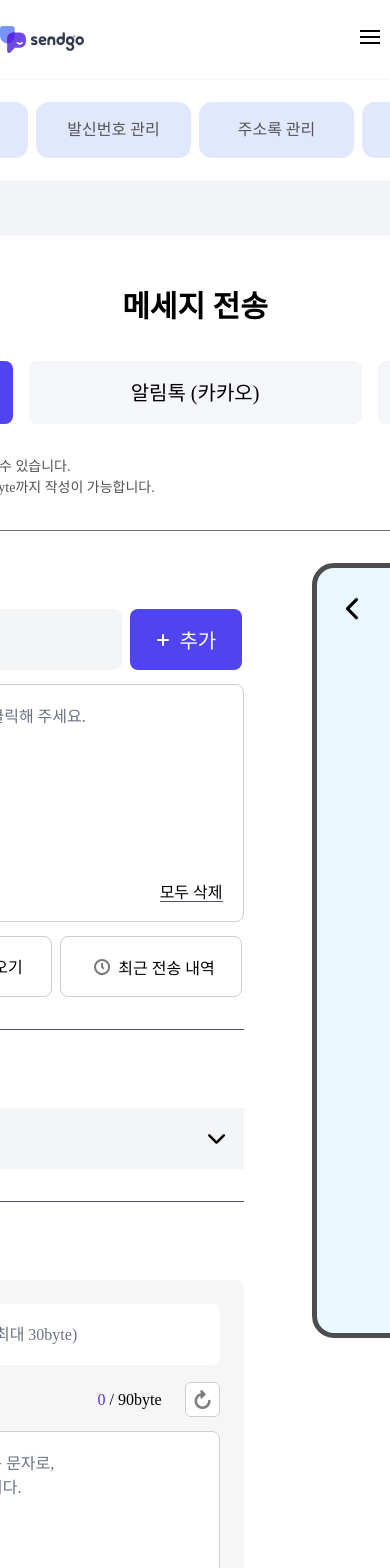
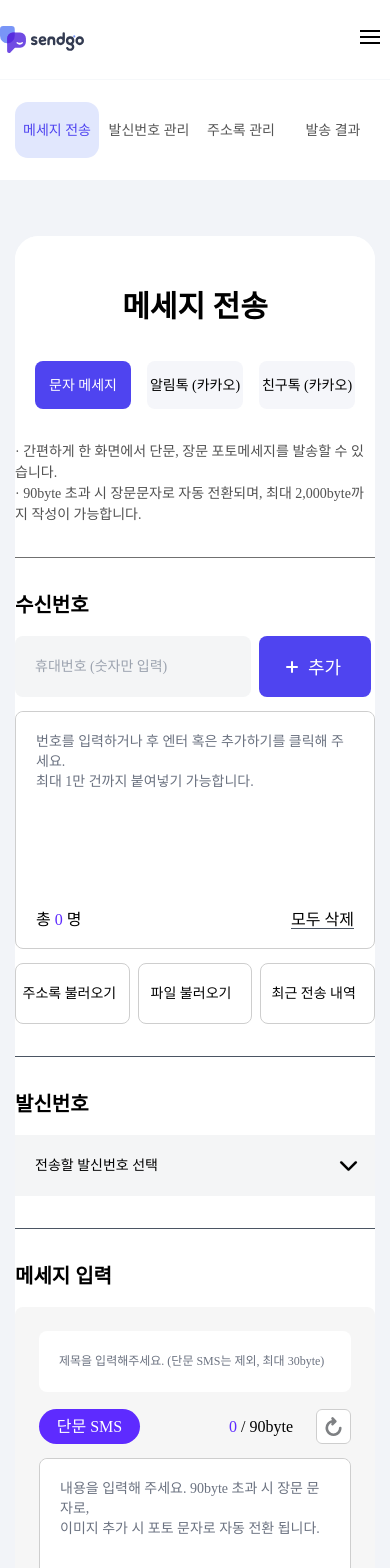
Before and after one commit to namsan01/sendgo, a Vue app: page /message in a window 390 px wide. Shown: the top 1568 px of the page. Built offline with nearby package versions, Linux system fonts and the light colour scheme.

Commit message:
메세지페이지 반응형 구현

```diff
--- a/src/components/layout/Footer.vue
+++ b/src/components/layout/Footer.vue
@@ -2,14 +2,14 @@
   <div
     class="flex flex-col h-[19.8rem] items-center max-w-full bg-black border-t border-gray-500"
   >
-    <div class="footer w-[80rem] h-[9rem] xl:max-w-[60rem] lg:max-w-[40rem] md:max-w-[30rem]" >
+    <div class="footer w-[80rem] h-[9rem] xl:max-w-[60rem] lg:max-w-[40rem] md:max-w-full" >
       <div class="mt-14 flex gap-[30.2rem] xl:gap-0 justify-between"  >
           <img
             class="w-[142px] h-[44px]"
             src="/public/images/logo/logo_gray.svg"
             alt="Logo"
           />
-        <div class="flex items-center gap-[5rem]">
+        <div class="flex items-center gap-[5rem] md:gap-[3rem]">
           <router-link to="/message">
             <span>메시지</span>
           </router-link>
@@ -20,8 +20,8 @@
       </div>
     </div>
     <div class="flex-center w-full h-[10.8rem] border-gray-500 border-t">
-      <div class=" w-[80rem] xl:max-w-[60rem] lg:max-w-[40rem] md:max-w-[30rem]">
-        <div class=" mt-8 flex flex-col gap-4">
+      <div class=" w-[80rem] xl:max-w-[60rem] lg:max-w-[40rem] md:max-w-[30rem] text-sm">
+        <div class=" mt-8 flex flex-col gap-4 ">
           <span class="text1">문의 사항이 있으신가요? 텔레그램을 통해 고객센터로 문의해주세요.</span>
           <span class="text2">Telegram : @shdevelope</span>
         </div>
--- a/src/components/layout/Header.vue
+++ b/src/components/layout/Header.vue
@@ -1,15 +1,15 @@
-<template>
+<template class="body">
   <div>
     <!-- 모달 -->
     <transition name="modal-slide">
       <div v-if="isOpen && !isWideScreen" :class="['fixed right-0 top-20 duration-300 w-screen h-[10vh] px-[80px] opacity-100 z-30', !isRootPath ? 'bg-white' : (isScrolled ? 'bg-white/95' : 'bg-black border-y')]">
         <div class="w-full h-full flex justify-center items-center">
-          <div :class="['flex text-2xl gap-20 p-8 rounded-lg', !isRootPath ? 'text-black' : (isScrolled ? 'text-black' : 'text-white')]">
-            <router-link to="/message" :class="isScrolled ? 'hover:text-[#d9d9d9]' : 'hover:text-[#4F44F0]'">
-              <span>메시지</span>
+          <div :class="['flex text-2xl gap-20 p-8 rounded-lg md:p-4', !isRootPath ? 'text-black' : (isScrolled ? 'text-black' : 'text-white')]">
+            <router-link to="/message" :class="{'text-[#4E43ED]': isCurrentRoute('/message'), 'hover:text-[#d9d9d9]': isScrolled, 'hover:text-[#4F44F0]': !isScrolled}">
+              <span class="md:text-xl">메시지</span>
             </router-link>
-            <router-link to="/credit" :class="isScrolled ? 'hover:text-[#d9d9d9]' : 'hover:text-[#4F44F0]'">
-              <span>크레딧</span>
+            <router-link to="/credit" :class="{'text-[#4E43ED]': isCurrentRoute('/credit'), 'hover:text-[#d9d9d9]': isScrolled, 'hover:text-[#4F44F0]': !isScrolled}">
+              <span class="md:text-xl">크레딧</span>
             </router-link>
           </div>
         </div>
@@ -24,10 +24,10 @@
             <img class="w-[142px] h-44px" src="/public/images/logo/logo_gray.svg" alt="로고">
           </router-link>
           <div class="flex items-center gap-[8.56rem] lg:hidden">
-            <router-link to="/message">
+            <router-link to="/message" :class="{'text-[#4E43ED]': isCurrentRoute('/message')}">
               <span>메시지</span>
             </router-link>
-            <router-link to="/credit">
+            <router-link to="/credit" :class="{'text-[#4E43ED]': isCurrentRoute('/credit')}">
               <span>크레딧</span>
             </router-link>
           </div>
@@ -47,15 +47,15 @@
         </div>
       </div>
       <div v-if="!isRootPath || isScrolled" :class="['fixed-header', 'white-header', { 'bg-white/95': !isRootPath }] " class="flex-center items-center w-full">
-        <div class="wrapper flex w-full items-center gap-[16.6rem] lg:justify-between ">
+        <div class="wrapper flex w-full items-center gap-[16.6rem] lg:justify-between">
           <router-link to="/">
             <img class="w-[142px] h-44px" src="/public/images/logo/logo.svg" alt="로고" />
           </router-link>
           <div class="flex items-center gap-[8.56rem] lg:hidden">
-            <router-link to="/message">
+            <router-link to="/message" :class="{'text-[#4E43ED]': isCurrentRoute('/message')}">
               <span>메시지</span>
             </router-link>
-            <router-link to="/credit">
+            <router-link to="/credit" :class="{'text-[#4E43ED]': isCurrentRoute('/credit')}">
               <span>크레딧</span>
             </router-link>
           </div>
@@ -100,7 +100,7 @@ export default {
   mounted() {
     window.addEventListener("scroll", this.handleScroll);
     window.addEventListener("resize", this.handleResize);
-    this.handleResize(); // 초기 화면 크기에 따라 설정
+    this.handleResize();
   },
   beforeUnmount() {
     window.removeEventListener("scroll", this.handleScroll);
@@ -119,11 +119,18 @@ export default {
         this.isOpen = false;
       }
     },
+    isCurrentRoute(route) {
+      return this.$route.path === route;
+    },
   },
 };
 </script>
 
-<style>
+<style scoped>
+.body {
+  overflow-x: hidden;
+}
+
 .wrapper span {
   font-size: 20px;
 }
@@ -180,10 +187,6 @@ export default {
   margin-top: 5rem;
 }
 
-.content.blur {
-  backdrop-filter: blur(10px);
-  -webkit-backdrop-filter: blur(10px);
-}
 
 .router-box {
   display: flex;
@@ -192,4 +195,8 @@ export default {
   height: 5rem;
   width: 186px;
 }
+
+.text-blue-500 {
+  color: #3B82F6;
+}
 </style>
--- a/src/components/main/content/MainContent1.vue
+++ b/src/components/main/content/MainContent1.vue
@@ -1,10 +1,10 @@
 <template>
   <div class="flex w-full h-[996px] bg-black xl:h-auto lg:flex-col gap-20">
     <div class="flex-center flex-col items-center bg-black flex-1 gap-[32.5px] xl:gap-6 lg:mt-36">
-      <span class="text-2xl mr-[6.3rem] text-white font-bold xl:mr-[1rem] text-xl lg:text-2xl"
+      <span class="text-2xl mr-[6.3rem] text-white font-bold xl:mr-[1rem] text-xl lg:text-2xl "
         >인터넷 문자 메시지 전송의 모든 것</span
       >
-      <div class="flex-col font-bold text-[50px] xl:text-[40px] lg:text-[50px]">
+      <div class="flex-col font-bold text-[50px] xl:text-[40px] lg:text-[50px] md:text-[40px] justify-center">
         <span class="gradient-text">가장 빠르고 안정적인</span>
         <span class="gradient-text">문자 서비스 SENDGO</span>
       </div>
--- a/src/components/main/content/MainContent3.vue
+++ b/src/components/main/content/MainContent3.vue
@@ -1,5 +1,5 @@
 <template>
-  <div class="flex-center h-[67.5rem] bg-black">
+  <div class="flex-center h-[67.5rem] bg-black lg:h-[50rem]">
     <div class="wrapper flex-center items-center">
       <div class="text1 flex-col items-center gap-[66px]">
         <div class="flex-col items-center">
@@ -36,4 +36,10 @@ export default {
   -webkit-background-clip: text;
   -webkit-text-fill-color: transparent;
 }
+
+@media (max-width: 768px) {
+.gradient-text {
+  font-size: 30px;
+}
+}
 </style>
--- a/src/components/main/section/MainSection1.vue
+++ b/src/components/main/section/MainSection1.vue
@@ -116,4 +116,22 @@
   font-size: 20px;
 }
 }
+
+@media (max-width: 768px) {
+  .text1 h2 {
+    font-size: 30px;
+  }
+.box1 {
+  width: 75%;
+}
+.box1 h2 {
+  font-size: 18px;
+  font-weight: 700;
+}
+
+.box1 h3 {
+  font-size: 12px;
+}
+}
+
 </style>
--- a/src/components/main/section/MainSection2.vue
+++ b/src/components/main/section/MainSection2.vue
@@ -11,7 +11,7 @@
         <div class="w-full mt-24 gap-10">
           <div class="flex w-full gap-[54px] lg:flex-col items-center base:gap-9">
             <div
-              class="box2 w-[45%] flex-col justify-between lg:w-[50%]"
+              class="box2 w-[45%] flex-col justify-between lg:w-[50%] md:w-[75%] pr-[54px] md:items-center"
               :style="{ background: '#F8F9FA' }"
             >
               <div class="lg:flex-col items-center">
@@ -20,10 +20,11 @@
                 <h2>저장하여 간편하게 전송하세요</h2>
               </div>
               <div class="items-end">
-                <img src="/public/images/main/main7x2.png" />
+                <img src="/public/images/main/main7x2.png"
+                class="md:h-[138px]"/>
               </div>
             </div>
-            <div class="box2 w-[55%] flex-col justify-between pr-[61px] lg:w-[50%] pr-[40px]">
+            <div class="box2 w-[55%] flex-col justify-between pr-[61px] lg:w-[50%] pr-[40px] md:w-[75%] pr-[54px] md:items-center">
               <div>
                 <h2 class="gradient-text">
                   크레딧 구매시, 보너스 크레딧 증정
@@ -36,13 +37,14 @@
                 </h2>
               </div>
               <div class="items-end">
-                <img src="/public/images/main/main8x2.png" />
+                <img src="/public/images/main/main8x2.png"
+                class="md:h-[138px]"/>
               </div>
             </div>
           </div>
           <div class="flex w-full gap-[54px] mt-10 lg:flex-col items-center base:gap-9 mt-9">
             <div
-              class="box3 w-[65%] flex-col justify-between lg:w-[50%]"
+              class="box3 w-[65%] flex-col justify-between lg:w-[50%] md:w-[75%] pr-[54px] md:md:items-center"
             >
               <div>
                 <h2 :style="{ color: '#375984' }">전송 후 바로 발송확인 기능</h2>
@@ -50,10 +52,11 @@
                 <h2>현재 메시지 전송 현황을 알려드립니다</h2>
               </div>
               <div class="items-end">
-                <img src="/public/images/main/main11x2.png" />
+                <img src="/public/images/main/main11x2.png"
+                class="md:h-[138px]"/>
               </div>
             </div>
-            <div class="box3 w-[35%] flex-col justify-between pr-[68px] base:pr-[0px] lg:w-[50%] "
+            <div class="box3 w-[35%] flex-col justify-between pr-[68px] base:pr-[0px] lg:w-[50%] pr-[54px] md:items-center  "
             :style="{ background: '#FBFBF0' }">
               <div>
                 <h2
@@ -69,7 +72,7 @@
               </div>
               <div>
                 <img src="/public/images/main/main12.png"
-                class="h-[432px] base:h-[290px]"
+                class="h-[432px] base:h-[290px] md:h-[160px]"
               </div>
             </div>
           </div>
@@ -189,21 +192,26 @@
 }
 
 @media (max-width: 768px) {
+.text1 h2 {
+font-size: 30px;
+}
 
 .box2 h2 {
-font-size : 20px;
+font-size : 15px;
 }
 
 .box2 {
   padding-top: 49px;
-  height: 450px;
+  height: 300px;
 }
 .box3 {
-  width: 50%;
+  width: 75%;
+  height: 300px;
+  padding-right: 54px;
 }
 
 .box3 h2 {
-  font-size: 20px;
+  font-size: 15px;
 }
 }
 
--- a/src/components/main/section/MainSection3.vue
+++ b/src/components/main/section/MainSection3.vue
@@ -44,11 +44,12 @@
       </div>
       <div class="lg:flex justify-center">
       <div class="box2">
-        <div class="flex-col items-center lg:items-start">
+        <div class="flex-col items-center lg:items-start md:items-center">
           <h2 :style="{ color: '#000' }">놀라운 수신율을 경험해 보세요</h2>
           <h2>샌드고의 정확한 수신율은 99.8%에 달합니다.</h2>
         </div>
-        <img src="/public/images/main/main10.png" alt="logo" />
+        <img src="/public/images/main/main10.png" alt="logo"
+        class="md:h-[138px]"/>
       </div>
     </div>
     </div>
@@ -147,6 +148,7 @@ export default {
 .box1 {
   width: 50%;
   padding-right: 54px;
+  align-items: center;
 }
 .box1 h2 {
   font-size: 25px;
@@ -169,4 +171,41 @@ export default {
   font-size: 25px
 }
 }
+
+
+@media (max-width: 768px) {
+  .text1 h2 {
+font-size: 30px;
+}
+
+.box1 h2 {
+font-size : 15px;
+}
+
+.box1 {
+  padding-top: 30px;
+  height: 300px;
+  width: 75%;
+  justify-content: space-between;
+}
+.box2 {
+  width: 75%;
+  height: 300px;
+  padding-right: 54px;
+
+}
+
+.box2 h2 {
+  font-size: 15px;
+}
+
+.img-container {
+  overflow: hidden;
+}
+
+.img-container img {
+  height: 119px;
+
+}
+}
 </style>
--- a/src/components/message/threeRadio.vue
+++ b/src/components/message/threeRadio.vue
@@ -55,4 +55,28 @@
   color: #ffffff;
   background: #4f44f0;
 }
+
+@media (max-width: 1280px) {
+  .radioStyle span {
+  width: 245px;
+  height: 52px;
+}
+}
+
+@media (max-width: 1024px) {
+  .radioStyle span {
+  width: 179px;
+  height: 48px;
+}
+}
+
+@media (max-width: 1024px) {
+  .radioStyle span {
+  width: 96px;
+  height: 48px;
+  font-size: 14px;
+}
+}
+
+
 </style>
--- a/src/page/Main.vue
+++ b/src/page/Main.vue
@@ -1,4 +1,4 @@
-<template>
+<template class="body">
   <MainContent1 />
   <MainContent2 />
   <MainContent3 />
@@ -19,4 +19,8 @@ export default {
 };
 </script>
 
-<style scoped></style>
+<style scoped>
+.body {
+
+}
+</style>
--- a/src/page/Message.vue
+++ b/src/page/Message.vue
@@ -1,17 +1,19 @@
 <template>
   <div>
-    <div class="h-[4000px]">
+    <div class="h-[2400px] md:h-[3000px]">
       <div class="sub-header w-full bg-white">
-        <div class="flex justify-end w-[1223px] gap-2">
-          <router-link to="">메세지 전송</router-link>
+        <div class="flex justify-end w-[1223px] gap-2 base:w-[960px] lg:w-[760px] md:w-[360px]">
+          <router-link to=""
+          :style="{background:'#e1e7fd' , color:'#4F44F0'}"
+          >메세지 전송</router-link>
           <router-link to="">발신번호 관리</router-link>
           <router-link to="">주소록 관리</router-link>
           <router-link to="">발송 결과</router-link>
         </div>
       </div>
-      <div class="w-full h-full flex-center bg-[#F2F4F8]">
+      <div class="w-full h-full flex-center bg-[#F2F4F8] ">
         <div class="content-wrap">
-          <div class="flex-col items-center px-24 pt-[53px] w-full h-auto bg-white rounded-3xl">
+          <div class="flex-col items-center px-24 pt-[53px] w-full bg-white rounded-3xl md:px-0 h-auto ">
             <h2 class="text-3xl font-bold mb-9">메세지 전송</h2>
             <threeRadio />
             <div class="text1">
@@ -24,13 +26,13 @@
                 작성이 가능합니다.
               </h2>
             </div>
-            <div class="flex w-full h-auto pt-8 gap-[68px]">
-              <div class="message-left w-[55%]">
+            <div class="flex w-full pt-8 gap-[68px] md:flex-col gap-0">
+              <div class="message-left w-[55%] md:w-[100%] ">
                 <div>
                   <h1 class="mb-4 text-[20px] font-semibold">수신번호</h1>
                   <div class="message-number gap-2">
                     <input
-                      class="w-[80%] outline-none"
+                      class="w-[80%] outline-none base:w-[54%] lg:w-[34%] text-sm md:w-[42%]"
                       type="number"
                       placeholder="휴대번호 (숫자만 입력)"
                     />
@@ -39,12 +41,12 @@
                         src="/public/images/icon2/icon_plus.svg"
                         alt="plus"
                       />
-                      <h3 class="mt-[2px]">추가</h3>
+                      <h3 class="mt-[2px] lg:text-lg mt-[3px]">추가</h3>
                     </button>
                   </div>
                   <div class="message-text">
                     <textarea
-                      class="w-full h-[80%] placeholder-gray-500"
+                      class="w-full h-[80%] placeholder-gray-500 lg:text-sm"
                       placeholder="번호를 입력하거나 후 엔터 혹은 추가하기를 클릭해 주세요.
 최대 1만 건까지 붙여넣기 가능합니다."
                     ></textarea>
@@ -62,22 +64,25 @@
                       <img
                         src="/public/images/icon2/icon_person.svg"
                         alt="icon"
+                        class="lg:hidden"
                       />
-                      <h2 class="mt-[2px]">주소록 불러오기</h2>
+                      <h2 class="mt-[2px] base:mt-[1px] mr-[6px] lg:mt-0 mr-0 text-sm">주소록 불러오기</h2>
                     </div>
                     <div class="message-option">
                       <img
                         src="/public/images/icon2/icon_page.svg"
                         alt="icon"
+                        class="lg:hidden"
                       />
-                      <h2 class="mt-[3px]">파일 불러오기</h2>
+                      <h2 class="mt-[3px] base:mt-[2px] mr-2 lg:mt-0 mr-0 text-sm">파일 불러오기</h2>
                     </div>
                     <div class="message-option">
                       <img
                         src="/public/images/icon2/icon_clock.svg"
                         alt="icon"
+                        class="lg:hidden"
                       />
-                      <h2 class="mt-[5px]">최근 전송 내역</h2>
+                      <h2 class="mt-[5px] base:mt-[1px] mr-2 lg:mt-0 mr-0 text-sm">최근 전송 내역</h2>
                     </div>
                   </div>
                 </div>
@@ -85,7 +90,7 @@
                   <h2 class="mb-4 text-[20px] font-semibold">발신번호</h2>
                   <div>
                     <select
-                      class="select-input w-full h-[61px] p-[20px] bg-[#F4F5F6] appearance-none"
+                      class="select-input w-full h-[61px] p-[20px] bg-[#F4F5F6] appearance-none lg:text-sm"
                     >
                       <option value="" disabled selected hidden>
                         전송할 발신번호 선택
@@ -100,7 +105,7 @@
                   <h2 class="mb-4 text-[20px] font-semibold">메세지 입력</h2>
                   <div class="w-full h-[723px] rounded-lg bg-[#F6F6F6] p-6">
                     <input
-                      class="w-full h-[61px] placeholder-gray-500 rounded-lg p-5"
+                      class="w-full h-[61px] placeholder-gray-500 rounded-lg p-5 lg:text-[12px] p-2"
                       placeholder="제목을 입력해주세요. (단문 SMS는 제외, 최대 30byte)"
                     />
                     <div class="w-full h-[35px] flex justify-between mt-[17px]">
@@ -126,7 +131,7 @@
                     </div>
                     <div class="message-text">
                       <textarea
-                        class="w-full h-[70%] placeholder-gray-500"
+                        class="w-full h-[70%] placeholder-gray-500 lg:text-sm"
                         placeholder="내용을 입력해 주세요. 90byte 초과 시 장문 문자로,
 이미지 추가 시 포토 문자로 자동 전환 됩니다."
                       ></textarea>
@@ -134,17 +139,17 @@
                         class="flex justify-end px-[16.5px] pb-[20px] gap-3 mb-[25px]"
                       >
                         <button
-                          class="w-[107px] h-[43px] bg-[#f5f5f5] rounded-2xl"
+                          class="w-[107px] h-[43px] bg-[#f5f5f5] rounded-2xl lg:w-[92] h-[36px] text-sm"
                         >
                           치환코드
                         </button>
                         <button
-                          class="w-[107px] h-[43px] bg-[#f5f5f5] rounded-2xl"
+                          class="w-[107px] h-[43px] bg-[#f5f5f5] rounded-2xl lg:w-[92] h-[36px] text-sm"
                         >
                           템플릿
                         </button>
                         <button
-                          class="w-[107px] h-[43px] bg-[#f5f5f5] rounded-2xl"
+                          class="w-[107px] h-[43px] bg-[#f5f5f5] rounded-2xl lg:w-[92] h-[36px] text-sm"
                         >
                           문자도구
                         </button>
@@ -152,12 +157,13 @@
                       <div
                         class="flex justify-between items-center w-full h-[75px] border-y border-gray-600"
                       >
-                        <h2 class="text-[15px] font-semibold">
+                        <h2 class="text-[15px] font-semibold lg:text-sm">
                           광고성 문자(080 수신거부번호 포함)
                         </h2>
                         <img
                           src="/public/images/icon2/icon_button.svg"
                           alt="button"
+                          class="lg: w-12"
                         />
                       </div>
                       <div class="w-full flex-col mt-4 gap-4">
@@ -165,6 +171,7 @@
                         <img
                           src="/public/images/icon2/icon_plus_bt.svg"
                           alt="bt"
+                          class="lg:w-[75px] h-[75px] pr-6"
                           :style="{ width: '100px' }"
                         />
                         <div class="text-sm" :style="{ color: '#797979' }">
@@ -187,11 +194,11 @@
             >
             <h2 class="mb-4 text-[20px] font-semibold">발송 설정</h2>
             <div class="flex gap-[15px]">
-            <button class="flex-center items-center w-[274px] h-[66px] text-[#4F44F0] bg-white border-2 rounded-lg border-[#4F44F0] p-5">
+            <button class="flex-center items-center w-[274px] h-[66px] text-[#4F44F0] bg-white border-2 rounded-lg border-[#4F44F0] p-5 lg:w-1/2">
               <img src="/public/images/icon2/icon_check_color.svg" alt="check" />
               <h2 class="text-xl mt-[2px] mr-3">즉시 발송</h2>
             </button>
-            <button class="flex-center items-center w-[274px] h-[66px] text-[#747B84] bg-[#F2F5F9] rounded-lg  p-5">
+            <button class="flex-center items-center w-[274px] h-[66px] text-[#747B84] bg-[#F2F5F9] rounded-lg  p-5 lg:w-1/2">
               <img src="/public/images/icon2/icon_check_gray.svg" alt="check" />
               <h2 class="text-xl mt-[2px] mr-3">예약 발송</h2>
             </button>
@@ -237,7 +244,6 @@ export default {
   align-content: center;
   width: 155px;
   height: 56px;
-  background: #e1e7fd;
   border-radius: 13px;
   color: #555555;
 }
@@ -365,6 +371,7 @@ input::-webkit-inner-spin-button {
 
 .message-right {
   position: sticky;
+  position: -webkit-sticky;
   top: 80px;
   width: 401px;
   height: 775px;
@@ -379,4 +386,67 @@ input::-webkit-inner-spin-button {
   width: 40px;
   transform: rotate(90deg);
 }
+
+@media (max-width: 1280px) {
+.content-wrap {
+  width: 960px;
+}
+.message-option {
+
+  font-size: 14px;
+}
+
+.message-right {
+  height: 480px;
+}
+}
+
+@media (max-width: 1024px) {
+
+  .sub-header a {
+    width: 116px;
+
+  }
+
+.content-wrap {
+  width: 760px;
+}
+.message-option {
+
+  font-size: 10px;
+}
+
+.message-right {
+  height: 360px;
+}
+}
+
+@media (max-width: 768px) {
+
+.sub-header a {
+  width: 116px;
+  font-size: 14px
+}
+
+.content-wrap {
+width: 360px;
+
+}
+.message-option {
+
+font-size: 10px;
+}
+
+.message-right {
+  position: relative;
+width: 100%;
+height: 360px;
+margin-bottom: 7rem;
+}
+
+.message-right img {
+  display: none;
+}
+}
+
 </style>
```
